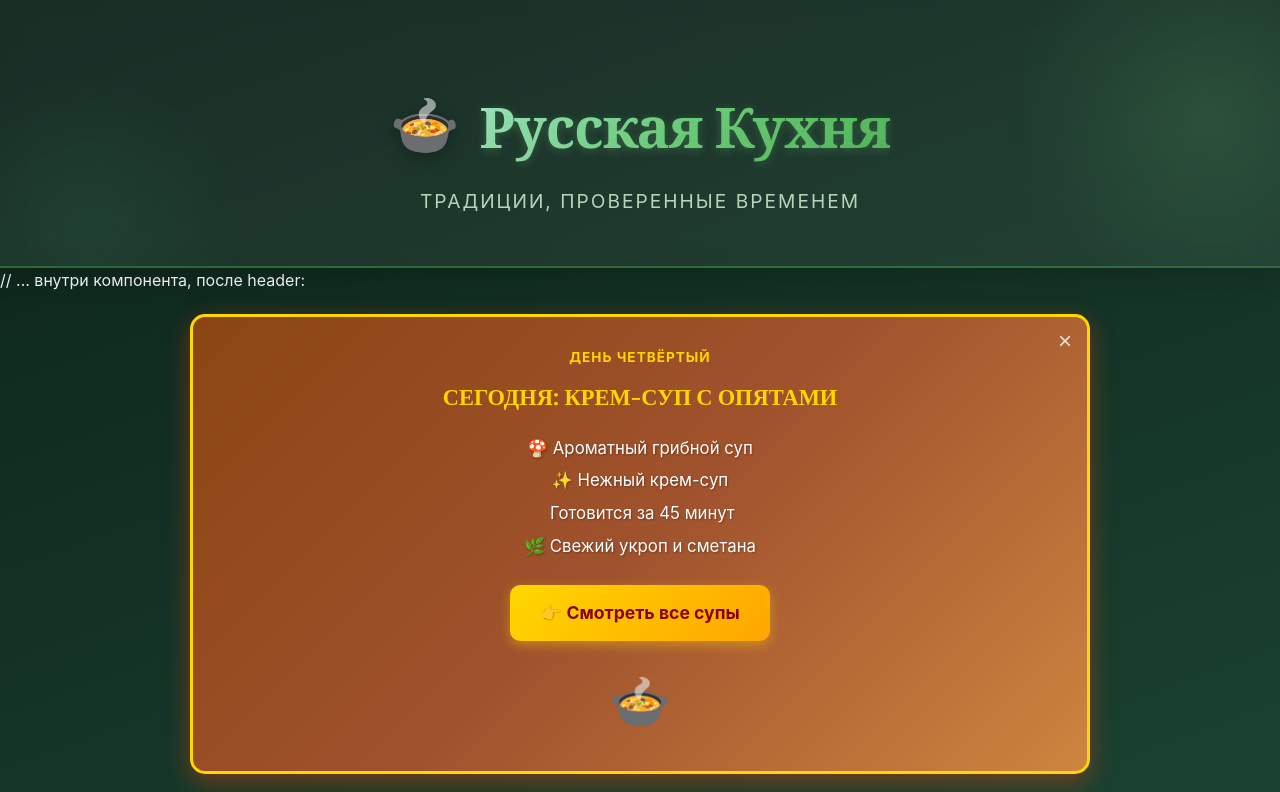
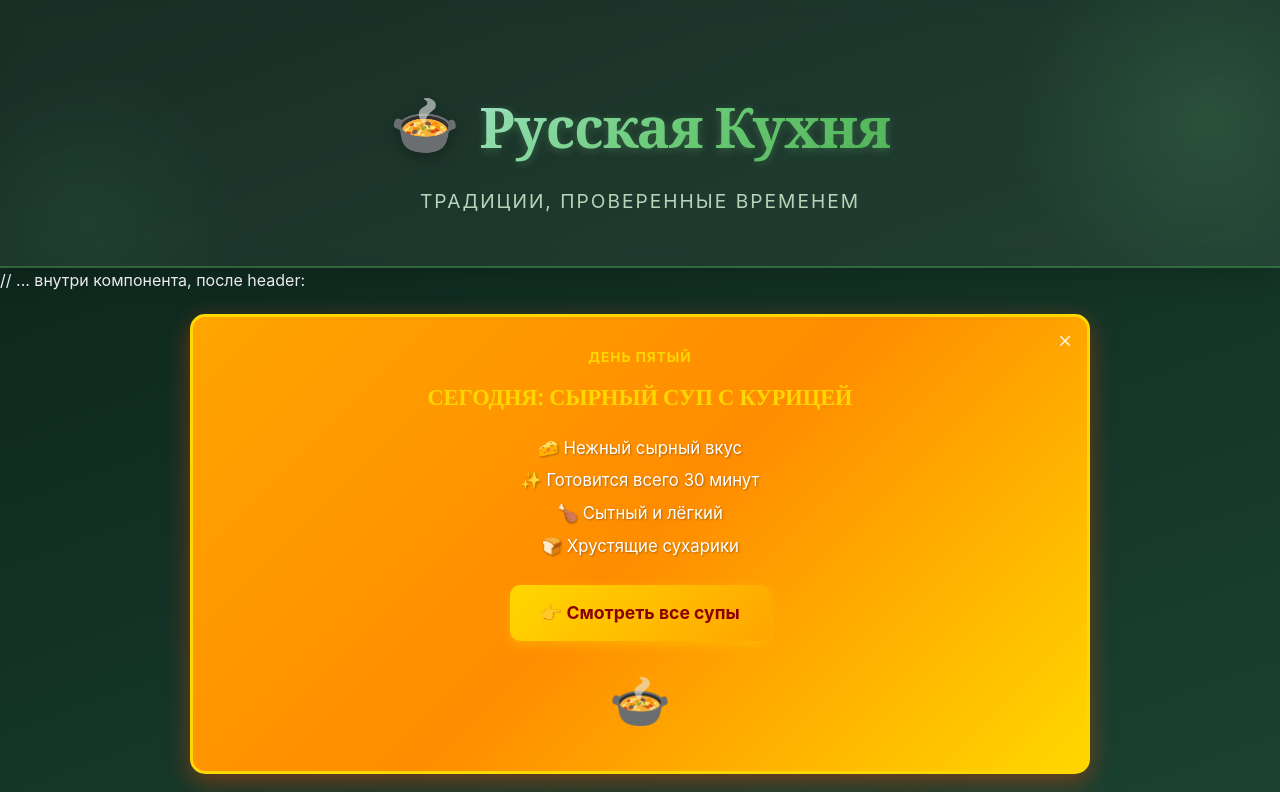
Before and after one commit to svideoproekt-ship-it/russka-kuhnya-9551, a React (Vite) app: page / in a window 1280 px wide. Shown: the top 792 px of the page. Built offline with nearby package versions, Linux system fonts and the light colour scheme; a web font is replaced by a local one.

Commit message:
git add src/data/soupsData.js src/components/SoupWeekBanner.jsx public/publicimagessoups/cheese-soup.jpg git commit -m "feat: add cheese soup with chicken recipe and day 5 banner" git push origin

```diff
--- a/src/components/SoupWeekBanner.jsx
+++ b/src/components/SoupWeekBanner.jsx
@@ -5,7 +5,7 @@ const SoupWeekBanner = () => {
   const [isVisible, setIsVisible] = useState(true);
 
   // 🔥 Автоматически генерируем ключ на основе заголовка баннера
-  const bannerTitle = "СЕГОДНЯ: КРЕМ-СУП С ОПЯТАМИ"; // ← МЕНЯЙ ЭТОТ ТЕКСТ при смене баннера
+  const bannerTitle = "СЕГОДНЯ: СЫРНЫЙ СУП С КУРИЦЕЙ"; // ← МЕНЯЙ ЭТОТ ТЕКСТ при смене баннера
   // 🔥 Безопасное создание ключа без btoa (работает с русским текстом)
 const bannerKey = 'soupWeekBanner_' + bannerTitle.replace(/[^a-zA-Z0-9а-яА-ЯёЁ]/g, '').slice(0, 20);
 
@@ -26,7 +26,7 @@ const bannerKey = 'soupWeekBanner_' + bannerTitle.replace(/[^a-zA-Z0-9а-яА-Я
   return (
     <div style={{
       position: 'relative',
-      background: 'linear-gradient(135deg, #8B4513 0%, #A0522D 50%, #CD853F 100%)',
+      background: 'linear-gradient(135deg, #FFA500 0%, #FF8C00 50%, #FFD700 100%)',
       borderRadius: '15px',
       padding: '30px',
       margin: '20px auto',
@@ -66,7 +66,7 @@ const bannerKey = 'soupWeekBanner_' + bannerTitle.replace(/[^a-zA-Z0-9а-яА-Я
         textTransform: 'uppercase',
         letterSpacing: '1px'
       }}>
-        День четвёртый
+        День пятый
       </p>
 
       {/* Заголовок */}
@@ -88,10 +88,10 @@ const bannerKey = 'soupWeekBanner_' + bannerTitle.replace(/[^a-zA-Z0-9а-яА-Я
         textAlign: 'center'
       }}>
         {[
-          '🍄 Ароматный грибной суп',
-          '✨ Нежный крем-суп',
-          '️ Готовится за 45 минут',
-          '🌿 Свежий укроп и сметана'
+          '🧀 Нежный сырный вкус',
+    '✨ Готовится всего 30 минут',
+    '🍗 Сытный и лёгкий',
+    '🍞 Хрустящие сухарики'
         ].map((item, index) => (
           <li key={index} style={{
             color: '#fff',
--- a/src/data/soupsData.js
+++ b/src/data/soupsData.js
@@ -734,4 +734,53 @@ export const soupsData = [
       }
     ]
   },
+  {
+    id: 115,
+    name: "Сырный суп с курицей и сухариками",
+    title: "Сырный суп с курицей и сухариками",
+    epoch: "Современная классика",
+    time: "30 минут",
+    image: "/publicimagessoups/cheese-soups.jpg",
+    ingredients: [
+      { name: "Куриное филе", amount: 300, unit: "г" },
+      { name: "Плавленый сыр (в ванночке или брусочках)", amount: 200, unit: "г" },
+      { name: "Картофель", amount: 3, unit: "шт" },
+      { name: "Морковь", amount: 1, unit: "шт" },
+      { name: "Лук репчатый", amount: 1, unit: "шт" },
+      { name: "Сухарики (ржаные или пшеничные)", amount: 50, unit: "г" },
+      { name: "Сливочное масло", amount: 20, unit: "г" },
+      { name: "Зелень (укроп, петрушка)", amount: 1, unit: "пучок" },
+      { name: "Соль, перец", amount: "", unit: "по вкусу" }
+    ],
+    steps: [
+      "Отвари куриное филе в подсоленной воде (15-20 минут)",
+      "Достань курицу, нарежь небольшими кубиками",
+      "В кипящий бульон добавь нарезанный кубиками картофель",
+      "Нарежь лук мелко, морковь натри на тёрке",
+      "Обжарь лук и морковь на сливочном масле до золотистости (5 мин)",
+      "Добавь зажарку в суп",
+      "Добавь плавленый сыр и интенсивно мешай, пока он полностью не растворится",
+      "Верни нарезанную курицу в суп",
+      "Посоли, поперчи по вкусу",
+      "Вари ещё 5 минут на медленном огне",
+      "Сними с огня, добави мелко нарезанную зелень",
+      "Разлей по тарелкам и щедро посыпь сухариками прямо перед подачей!"
+    ],
+    history: "Сырный суп стал невероятно популярен в конце 20-го века, когда плавленые сыры начали массово производиться. Это блюдо — идеальный пример «комфортной еды» (comfort food): оно согревает, быстро готовится и требует минимум усилий. Сухарики добавляют ему хрустящую текстуру, делая каждый глоток интересным.",
+    category: "soups",
+    faq: [
+      {
+        question: "Какой сыр лучше использовать?",
+        answer: "Идеально подходит плавленый сыр в ванночках (типа Hochland или Viola) — он быстро растворяется и даёт кремовую текстуру. Сыр в брусочках тоже подойдёт, но его нужно нарезать мельче."
+      },
+      {
+        question: "Можно ли добавить грибы?",
+        answer: "Конечно! Шампиньоны отлично сочетаются с сыром. Обжарь их вместе с луком и морковью."
+      },
+      {
+        question: "Почему сухарики нужно добавлять в конце?",
+        answer: "Если добавить их в кастрюлю, они размокнут и превратятся в кашу. Сухарики должны оставаться хрустящими, поэтому сыпем их прямо в тарелку!"
+      }
+    ]
+  },
 ];
```
Also changed, not shown: public/publicimagessoups/cheese-soups.jpg (added).
